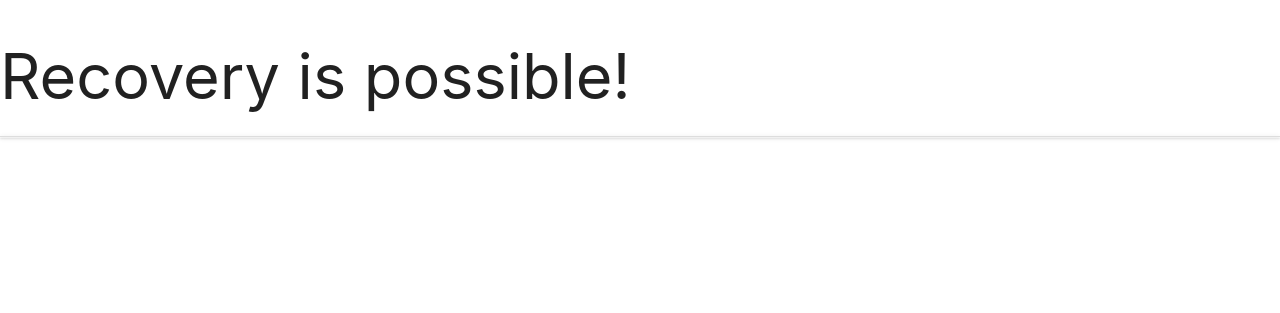
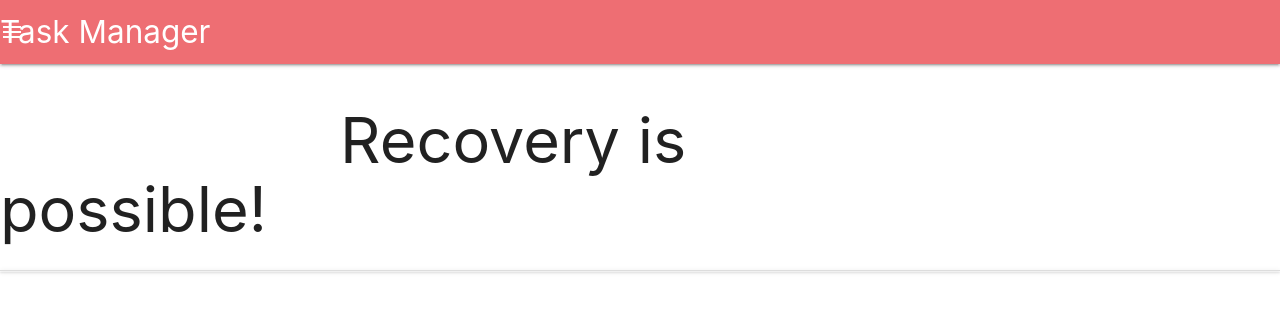
Before and after one commit to samathaluca/fallen, a Flask app: page / in a window 1280 px wide. Shown: the top 313 px of the page. Run offline with Flask 2, Linux system fonts and the light colour scheme; data that the repository does not hold is empty; some libraries are stand-ins or nearby versions.

Commit message:
nav bar in base.html

```diff
--- a/templates/base.html
+++ b/templates/base.html
@@ -6,6 +6,24 @@
 
     </head>
     <body>
+        <header>
+        <nav>
+            <div class="nav-wrapper">
+                <a href="{{url_for('get_tasks')}}" class="brand-logo">Task Manager</a>
+                <a href="#" data-activates="mobile-demo" class="button-collapse"><i class="material-icons">menu</i></a>
+                <ul id="nav-mobile" class="right hide-on-med-and-down">
+                    <li><a href="{{url_for('get_tasks')}}">Home</a></li>
+                    <li><a href="{{url_for('add_task')}}">New Task</a></li>
+                    <li><a href="{{url_for('get_categories')}}">Manage Categories</a></li>
+                </ul>
+                <ul class="side-nav" id="mobile-demo">
+                    <li><a href="{{url_for('get_tasks')}}">Home</a></li>
+                    <li><a href="{{url_for('add_task')}}">New Task</a></li>
+                    <li><a href="{{url_for('get_categories')}}">Manage Categories</a></li>
+                </ul>
+            </div>
+        </nav>
+    </header>
         <h1>Recovery is possible!</h1>
         {% block content %}
         {% endblock %}
```
Also changed, not shown: social-template.html (+18 -0 lines).
